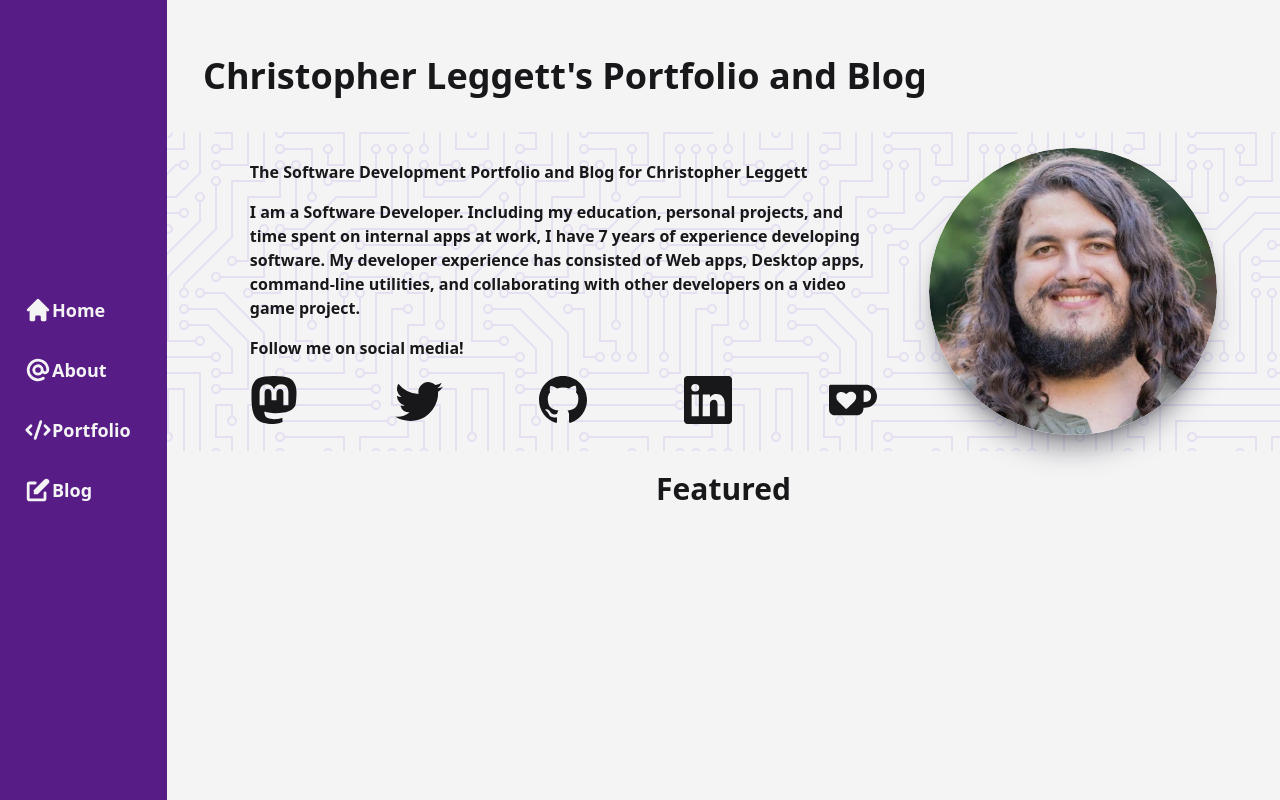
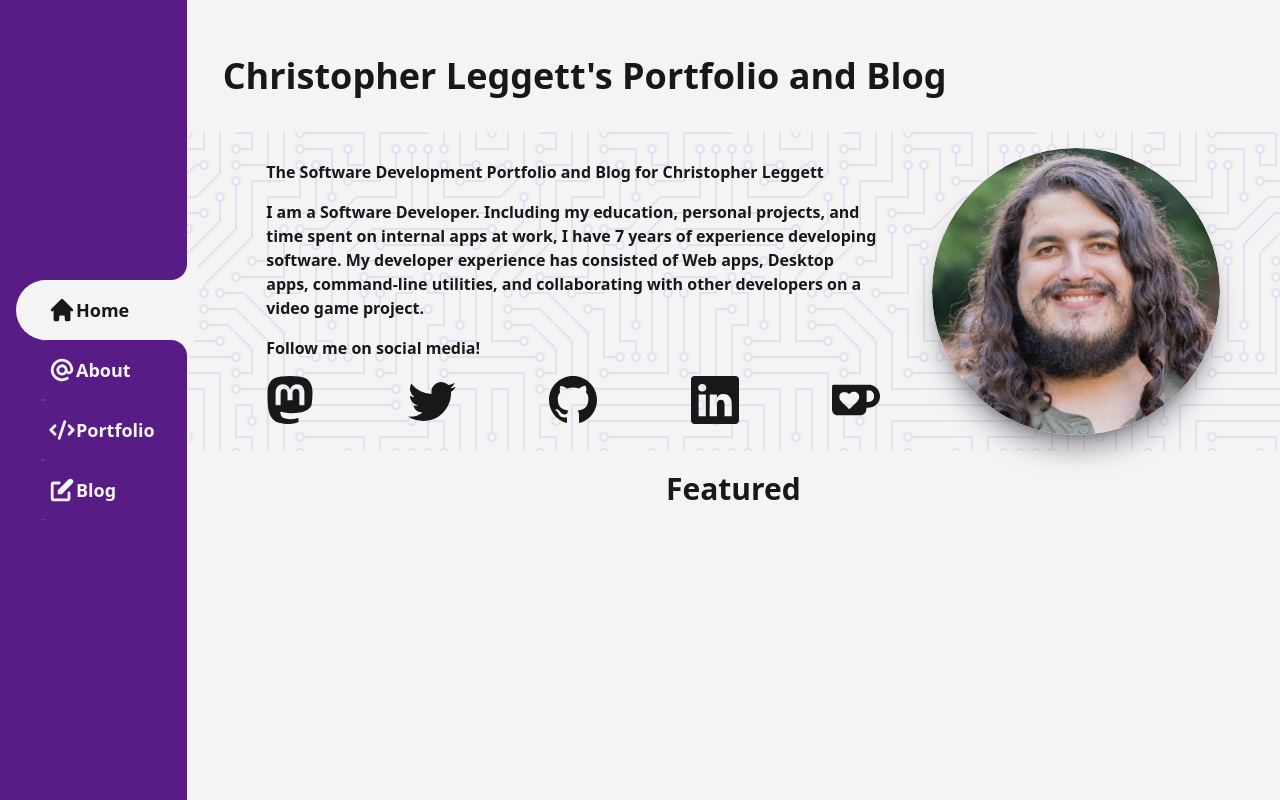
Before and after one commit to leggettc18/portfolio-gatsby, a Gatsby site: page / in a window 1280 px wide. Built offline with nearby package versions, Linux system fonts and the light colour scheme; Gatsby itself is replaced by a stand-in of ours; some packages are replaced by stand-ins of ours.

Commit message:
improve navigation styling

```diff
--- a/src/components/layout.tsx
+++ b/src/components/layout.tsx
@@ -13,9 +13,10 @@ const Layout = ({ children }: PageProps) => {
       <div className="flex flex-col sm:flex-row">
         <nav className="min-w-full md:min-w-min order-last md:order-first md:h-screen bottom-0 md:top-0 flex md:flex-col justify-center items-center bg-purple-900 w-max md:w-48 fixed md:sticky z-50">
           {/* <header className="text-zinc-700 dark:text-zinc-300 text-2xl font-bold p-9">{data.site.siteMetadata.title}</header> */}
-          <ul className="flex md:flex-col content-center w-full text-zinc-100">
+          <ul className=" nav-list flex md:flex-col content-center w-full text-zinc-100">
             <Link
-              className="text-zinc-100 font-semibold text-lg flex items-center space-x-2 py-4 w-full px-6"
+              className="link text-zinc-100 font-semibold text-lg flex items-center space-x-2 py-4 mx-4 px-2 md:rounded-s-full w-full md:w-auto"
+              activeClassName="bg-zinc-100 dark:bg-zinc-900 text-zinc-900 dark:text-zinc-100 active"
               to="/"
             >
               <li className="w-full flex justify-center md:justify-start">
@@ -26,7 +27,8 @@ const Layout = ({ children }: PageProps) => {
               </li>
             </Link>
             <Link
-              className="text-zinc-100 font-semibold text-lg flex space-x-2 py-4 w-full px-6"
+              className="link text-zinc-100 font-semibold text-lg flex space-x-2 py-4 mx-4 px-2 md:rounded-s-full w-full md:w-auto"
+              activeClassName="bg-zinc-100 dark:bg-zinc-900 text-zinc-900 dark:text-zinc-100 active"
               to="/about"
             >
               <li className="w-full flex justify-center md:justify-start">
@@ -37,7 +39,8 @@ const Layout = ({ children }: PageProps) => {
               </li>
             </Link>
             <Link
-              className="text-zinc-100 font-semibold text-lg flex space-x-2 py-4 w-full px-6"
+              className="link text-zinc-100 font-semibold text-lg flex space-x-2 py-4 mx-4 px-2 md:rounded-s-full w-full md:w-auto"
+              activeClassName="bg-zinc-100 dark:bg-zinc-900 text-zinc-900 dark:text-zinc-100 active"
               to="/portfolio"
             >
               <li className="w-full flex justify-center md:justify-start">
@@ -48,7 +51,8 @@ const Layout = ({ children }: PageProps) => {
               </li>
             </Link>
             <Link
-              className="text-zinc-100 font-semibold text-lg flex space-x-2 py-4 w-full px-6"
+              className="link text-zinc-100 font-semibold text-lg flex space-x-2 py-4 mx-4 px-2 md:rounded-s-full w-full md:w-auto"
+              activeClassName="bg-zinc-100 dark:bg-zinc-900 text-zinc-900 dark:text-zinc-100 active"
               to="/blog"
             >
               <li className="w-full flex justify-center md:justify-start">
--- a/src/components/seo.tsx
+++ b/src/components/seo.tsx
@@ -38,6 +38,7 @@ export const SEO: FunctionComponent<SEOProps> = ({
 
   return (
     <>
+      <meta name="view-transition" content="same-origin" />
       <title>{seo.title}</title>
       <meta name="description" content={seo.description} />
       <meta name="image" content={seo.image} />
--- a/src/css/index.css
+++ b/src/css/index.css
@@ -23,3 +23,76 @@
     @apply text-xs;
   }
 }
+
+* {
+  box-sizing: border-box;
+}
+
+:root {
+  --nav-bg: rgb(88 28 135);
+  --body-bg: rgb(244, 244, 245);
+}
+
+@media (prefers-color-scheme: dark) {
+  :root {
+    --body-bg: rgb(24 24 27);
+  }
+}
+
+@media (min-width: 768px) {
+  .nav-list a {
+    padding-block: 1rem;
+    padding-inline: 2rem;
+    margin-inline: 1rem 0;
+    /* prevent animation glitch on right side */
+    box-shadow: 2px 0 0 var(--body-bg);
+  }
+
+  ::view-transition-group(nav) {
+    animation-duration: 1s;
+  }
+
+  .nav-list .active {
+    view-transition-name: nav;
+    display: block;
+    position: relative;
+    z-index: -1;
+    border-radius: 100vw 0 0 100vw;
+  }
+
+  .nav-list .active::before,
+  .nav-list .active::after {
+    --border-radius: 1rem;
+
+    content: "";
+    position: absolute;
+    width: var(--border-radius);
+    height: var(--border-radius);
+    right: 0rem;
+    background: var(--nav-bg);
+  }
+
+  .nav-list .active::before {
+    border-radius: 0 0 var(--border-radius);
+    top: calc(var(--border-radius) * -1);
+    box-shadow: 5px 5px 0 5px var(--body-bg);
+  }
+
+  .nav-list .active::after {
+    border-radius: 0 var(--border-radius) 0 0;
+    bottom: calc(var(--border-radius) * -1);
+    box-shadow: 5px -5px 0 5px var(--body-bg);
+  }
+
+  .nav-list a:nth-child(1) {
+    view-transition-name: test;
+  }
+
+  .nav-list a:nth-child(2) {
+    view-transition-name: test-2;
+  }
+
+  .nav-list a:nth-child(3) {
+    view-transition-name: test-3;
+  }
+}
```
Lines whose indentation alone changed are shown as unchanged.
